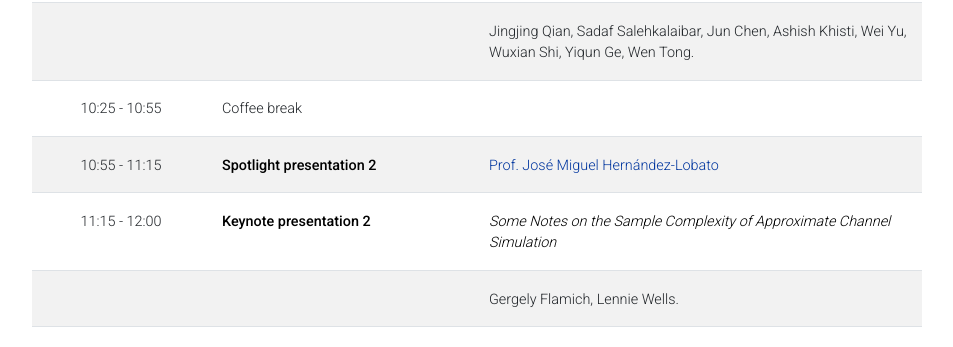
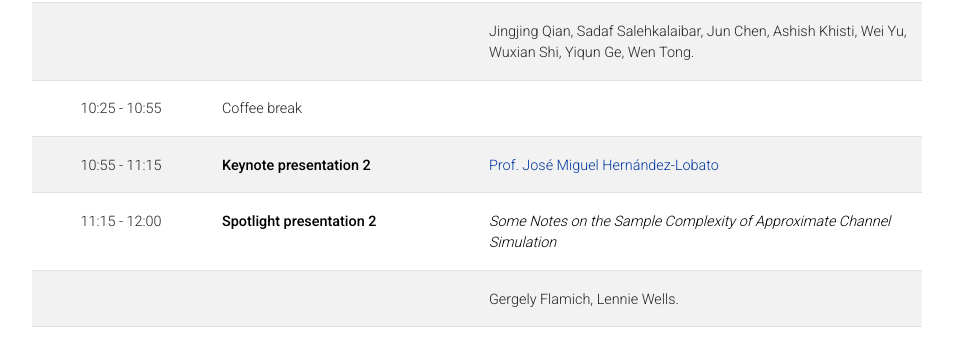
Before and after one commit to learn-to-compress-workshop-isit/learn-to-compress-workshop-isit.github.io, a Jekyll site: the page built from _pages/schedule.md, in a window 1280 px wide and 900 px high, scrolled down 456 px. Shown: the part 103-450 px from the top of the window, without its empty margins (163-1116 px from the left). Built offline with Jekyll 4.4.1, drawn with Linux system fonts in a browser that asks for light colours; comment, search, counter and statistics services are not loaded; a style sheet for code colours, icons or effects is not loaded.

```diff
--- a/_pages/schedule.md
+++ b/_pages/schedule.md
@@ -32,8 +32,8 @@ table th:nth-of-type(3) {
 | 10:05 - 10:25 | **Spotlight presentation 1** | [*Rate-Distortion-Perception Tradeoff for Vector Gaussian Sources*](https://openreview.net/forum?id=NP2eeHpVJO) |
 | | | Jingjing Qian, Sadaf Salehkalaibar, Jun Chen, Ashish Khisti, Wei Yu, Wuxian Shi, Yiqun Ge, Wen Tong.|
 | 10:25 - 10:55 | Coffee break | |
-| 10:55 - 11:15 | **Spotlight presentation 2** | [Prof. José Miguel Hernández-Lobato](https://jmhl.org/) |
-| 11:15 - 12:00 | **Keynote presentation 2**  | [*Some Notes on the Sample Complexity of Approximate Channel Simulation*](https://openreview.net/forum?id=Hq07uannyG) |
+| 10:55 - 11:15 | **Keynote presentation 2** | [Prof. José Miguel Hernández-Lobato](https://jmhl.org/) |
+| 11:15 - 12:00 | **Spotlight presentation 2**  | [*Some Notes on the Sample Complexity of Approximate Channel Simulation*](https://openreview.net/forum?id=Hq07uannyG) |
 | | | Gergely Flamich, Lennie Wells. |
 | 12:00 - 13:15 | Lunch break | |
 | 13:15 - 14:00 | **Keynote presentation 3**  | [Dr. Lucas Theis](https://theis.io/) |
```
Also changed, not shown: 10 other files.
